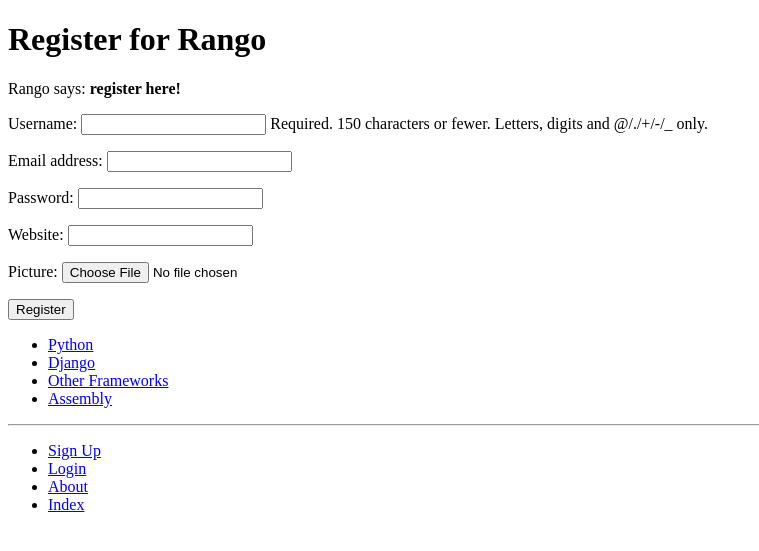
After one commit to kamer0n/tango_with_django_project, a Django app: page /rango/register/ in a window 1280 px wide. The commit adds this page. Shown: the top 551 px of the page, without its empty margins (0-759 px from the left). Run offline with Django 3.2, Linux system fonts and the light colour scheme; data comes from the database, SQL or seed files in the repository; both versions use the stored data as it was after the commit.

Commit message:
Completed chapter 9

```diff
--- a/rango/admin.py
+++ b/rango/admin.py
@@ -1,7 +1,8 @@
 from django.contrib import admin
-from rango.models import Category, Page
+from rango.models import Category, Page, UserProfile
 
 # Register your models here.
+
 
 class PageAdmin(admin.ModelAdmin):
     list_display = ('title', 'category', 'url')
@@ -13,3 +14,4 @@
 
 admin.site.register(Category, CategoryAdmin)
 admin.site.register(Page, PageAdmin)
+admin.site.register(UserProfile)
--- a/rango/forms.py
+++ b/rango/forms.py
@@ -1,5 +1,6 @@
 from django import forms
-from rango.models import Page, Category
+from rango.models import Page, Category, UserProfile
+from django.contrib.auth.models import User
 
 class CategoryForm(forms.ModelForm):
     name = forms.CharField(max_length=128, help_text="Please enter the category name.")
@@ -26,3 +27,17 @@
         if url and not url.startswith('http://'):
             url = f'http://{url}'
             cleaned_data['url'] = url
+
+
+class UserForm(forms.ModelForm):
+    password = forms.CharField(widget=forms.PasswordInput())
+
+    class Meta:
+        model = User
+        fields = ('username', 'email', 'password',)
+
+
+class UserProfileForm(forms.ModelForm):
+    class Meta:
+        model = UserProfile
+        fields = ('website', 'picture',)
--- a/rango/models.py
+++ b/rango/models.py
@@ -1,5 +1,6 @@
 from django.db import models
 from django.template.defaultfilters import slugify
+from django.contrib.auth.models import User
 
 # Create your models here.
 
@@ -19,6 +20,7 @@
     def __str__(self):
         return self.name
 
+
 class Page(models.Model):
     category = models.ForeignKey(Category, on_delete=models.CASCADE)
     title = models.CharField(max_length=128)
@@ -27,3 +29,12 @@
 
     def __str__(self):
         return self.title
+
+
+class UserProfile(models.Model):
+    user = models.OneToOneField(User, on_delete=models.CASCADE)
+    website = models.URLField(blank=True)
+    picture = models.ImageField(upload_to='profile_images', blank=True)
+
+    def __str__(self):
+        return self.user.username
--- a/rango/urls.py
+++ b/rango/urls.py
@@ -9,5 +9,9 @@
     path('about/', views.about, name='about'),
     path('category/<slug:category_name_slug>/', views.show_category, name='show_category'),
     path('add_category/', views.add_category, name='add_category'),
-    path('category/<slug:category_name_slug>/add_page/', views.add_page, name='add_page')
+    path('category/<slug:category_name_slug>/add_page/', views.add_page, name='add_page'),
+    path('register/', views.register, name='register'),
+    path('login/', views.user_login, name='login'),
+    path('restricted/', views.restricted, name='restricted'),
+    path('logout/', views.user_logout, name='logout'),
 ]
--- a/rango/views.py
+++ b/rango/views.py
@@ -1,9 +1,11 @@
 from django.shortcuts import render
 from django.http import HttpResponse
 from rango.models import Category, Page
-from rango.forms import CategoryForm, PageForm
+from rango.forms import CategoryForm, PageForm, UserForm, UserProfileForm
 from django.shortcuts import redirect
 from django.urls import reverse
+from django.contrib.auth import authenticate, login, logout
+from django.contrib.auth.decorators import login_required
 
 # Create your views here.
 
@@ -36,6 +38,7 @@
     return render(request, 'rango/category.html', context=context_dict)
 
 
+@login_required
 def add_category(request):
     form = CategoryForm()
     if request.method == 'POST':
@@ -48,6 +51,7 @@
     return render(request, 'rango/add_category.html', {'form': form})
 
 
+@login_required
 def add_page(request, category_name_slug):
     try:
         category = Category.objects.get(slug=category_name_slug)
@@ -74,3 +78,60 @@
 
     context_dict = {'form': form, 'category': category}
     return render(request, 'rango/add_page.html', context=context_dict)
+
+
+def register(request):
+    registered = False
+    if request.method == 'POST':
+        user_form = UserForm(request.POST)
+        profile_form = UserProfileForm(request.POST)
+        if user_form.is_valid() and profile_form.is_valid():
+            user = user_form.save()
+            user.set_password(user.password)
+            user.save()
+
+            profile = profile_form.save(commit=False)
+            profile.user = user
+
+            if 'picture' in request.FILES:
+                profile.picture = request.FILES['picture']
+
+            profile.save()
+            registered = True
+        else:
+            print(user_form.errors, profile_form.errors)
+    else:
+        user_form = UserForm()
+        profile_form = UserProfileForm()
+
+    return render(request, 'rango/register.html', context={'user_form': user_form, 'profile_form': profile_form,\
+                                                           'registered': registered})
+
+
+def user_login(request):
+    if request.method == 'POST':
+        username = request.POST.get('username')
+        password = request.POST.get('password')
+        user = authenticate(username=username, password=password)
+
+        if user:
+            if user.is_active:
+                login(request, user)
+                return redirect(reverse('rango:index'))
+            else:
+                return HttpResponse('Your Rango account is disabled.')
+        else:
+            print(f"Invalid login details: {username}, {password}")
+            return HttpResponse("Invalid login details supplied.")
+    else:
+        return render(request, 'rango/login.html')
+
+
+@login_required
+def restricted(request):
+    return render(request, 'rango/restricted.html')
+
+@login_required
+def user_logout(request):
+    logout(request)
+    return redirect(reverse('rango:index'))
--- a/tango_with_django_project/settings.py
+++ b/tango_with_django_project/settings.py
@@ -18,6 +18,8 @@
 TEMPLATE_DIR = os.path.join(BASE_DIR, 'templates')
 STATIC_DIR = os.path.join(BASE_DIR, 'static')
 MEDIA_DIR = os.path.join(BASE_DIR, 'media')
+
+LOGIN_URL = 'rango:login'
 
 # Quick-start development settings - unsuitable for production
 # See https://docs.djangoproject.com/en/2.2/howto/deployment/checklist/
--- a/templates/rango/base.html
+++ b/templates/rango/base.html
@@ -23,9 +23,17 @@
         <hr />
         <div>
             <ul>
+                {% if user.is_authenticated %}
+                <li><a href="{% url 'rango:restricted' %}">Restricted page</a></li>
+                <li><a href="{% url 'rango:logout' %}">Logout</a></li>
                 <li><a href="{% url 'rango:add_category' %}">Add a New Category</a></li>
+                {% else %}
+                <li><a href="{% url 'rango:register' %}">Sign Up</a></li>
+                <li><a href="{% url 'rango:login' %}">Login</a></li>
+                {% endif %}
                 <li><a href="{% url 'rango:about' %}">About</a></li>
                 <li><a href="{% url 'rango:index' %}">Index</a></li>
+
             </ul>
         </div>
     </body>
--- a/templates/rango/category.html
+++ b/templates/rango/category.html
@@ -21,7 +21,9 @@
         {% else %}
         <strong>No pages currently in category.</strong>
         {% endif %}
+        {% if user.is_authenticated %}
         <a href="{% url 'rango:add_page' category.slug %}">Add Page</a> <br/>
+        {% endif %}
         {% else %}
             The specified category does not exist.
         {% endif %}
--- a/templates/rango/index.html
+++ b/templates/rango/index.html
@@ -7,7 +7,11 @@
 {% block body_block %}
     <h1>Rango says...</h1>
     <div>
-        hey there partner! <br />
+        {% if user.is_authenticated %}
+            howdy {{ user.username }}!
+        {% else %}
+            hey there partner!
+        {% endif %}
         <strong>{{ boldmessage }}</strong><br />
     </div>
     <div>
--- /dev/null
+++ b/templates/rango/register.html
@@ -0,0 +1,22 @@
+{% extends 'rango/base.html' %}
+{% load staticfiles %}
+
+{% block title_block %}
+    Register
+{% endblock %}
+
+{% block body_block %}
+<h1>Register for Rango</h1>
+{% if registered %}
+Rango says: <strong>thank you for registering!</strong>
+<a href="{% url 'rango:index' %}">Return to the homepage.</a><br />
+{% else %}
+Rango says: <strong>register here!</strong><br />
+<form id="user_form" method="post" action="{% url 'rango:register' %}" enctype="multipart/form-data">
+    {% csrf_token %}
+    {{ user_form.as_p}}
+    {{ profile_form.as_p }}
+    <input type="submit" name="submit" value="Register" />
+</form>
+{% endif %}
+{% endblock %}
```
Also changed, not shown: templates/rango/login.html (added, +18 -0 lines), templates/rango/restricted.html (added, +8 -0 lines), db.sqlite3, media/profile_images/cat.jpg (added), rango/migrations/0005_userprofile.py (added).
